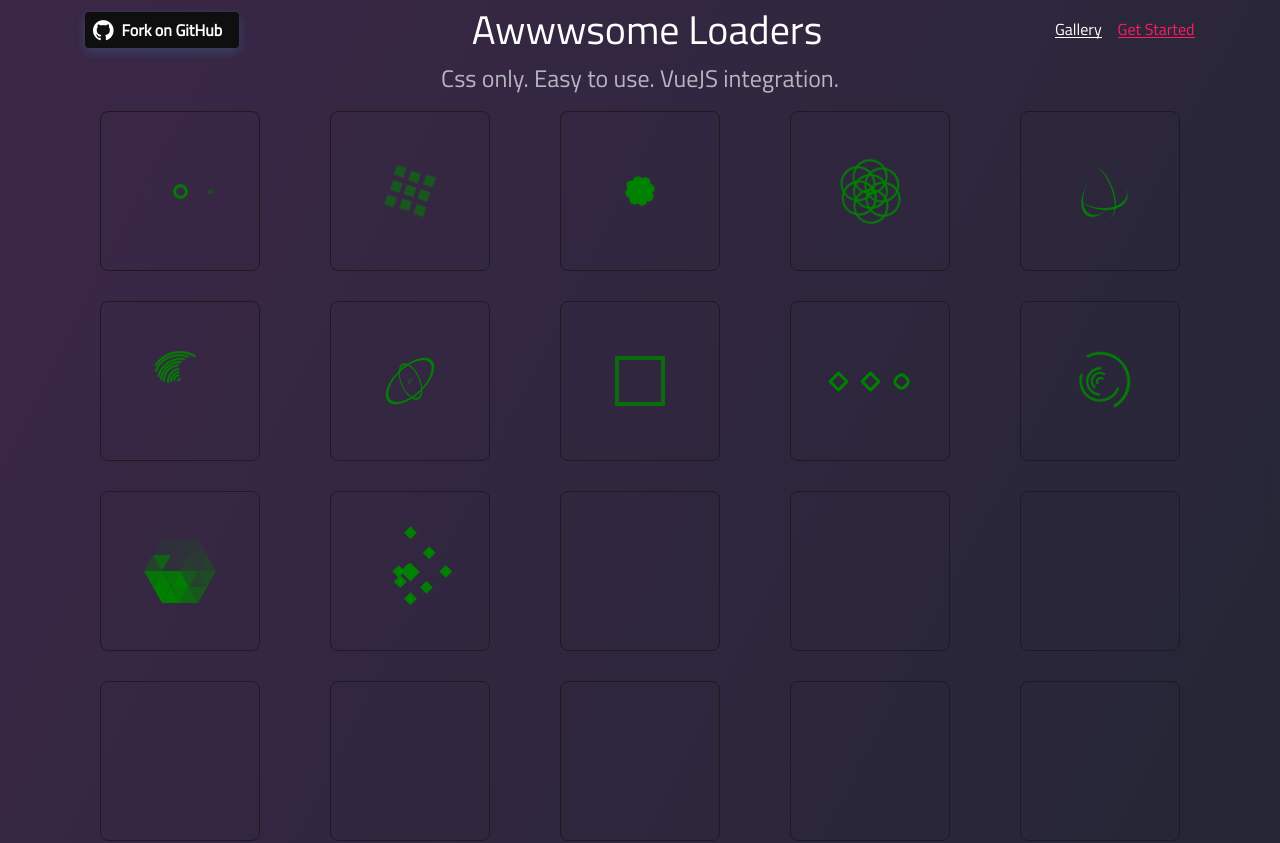
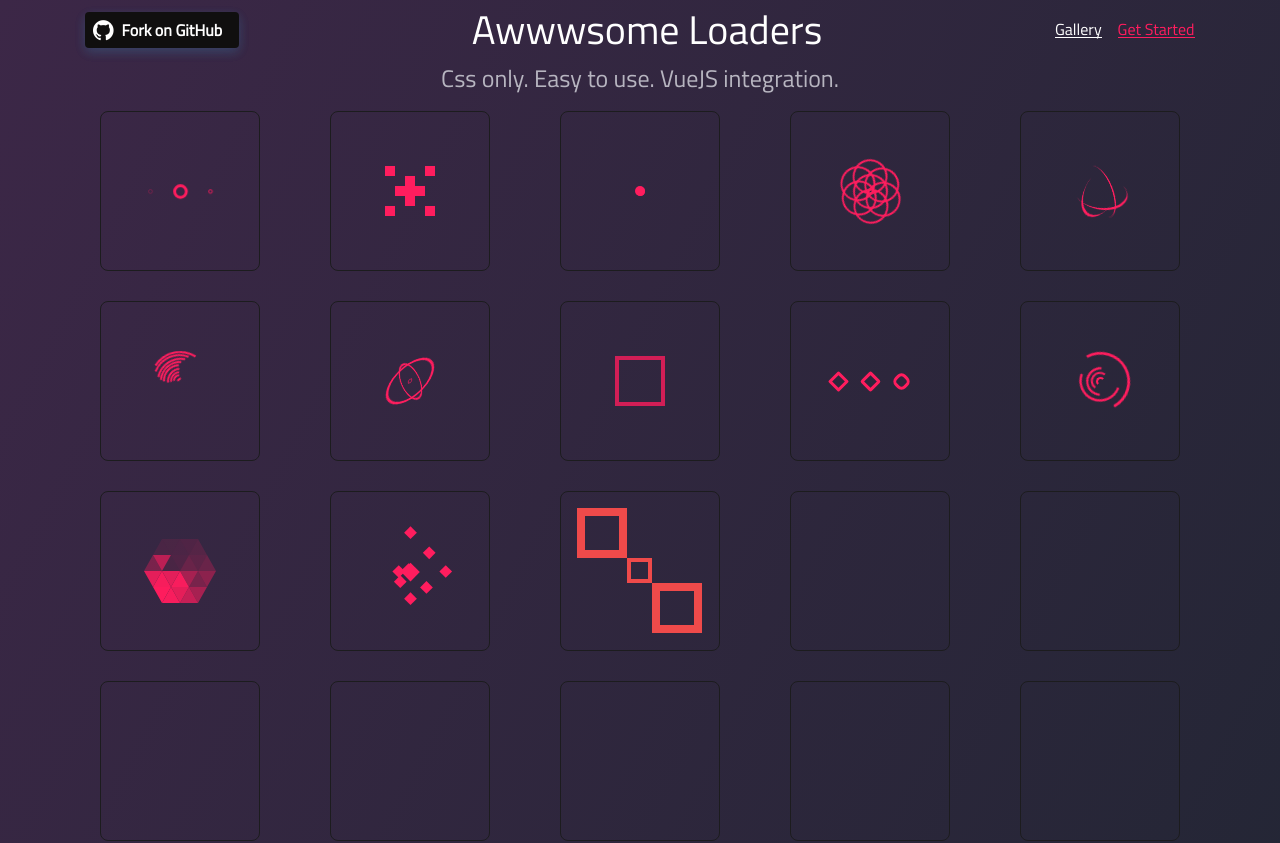
Before and after one commit to epicmaxco/epic-spinners-landing, a Vue app: page /#/ in a window 1280 px wide. Shown: the top 843 px of the page. Built offline with nearby package versions, Linux system fonts and the light colour scheme.

Commit message:
feat(swapping squares spinner): dump template

```diff
--- a/src/components/LoadersGallery.vue
+++ b/src/components/LoadersGallery.vue
@@ -111,7 +111,9 @@
       </loaders-gallery-item>
     </div>
     <div class="gallery-item-container">
-      <loaders-gallery-item></loaders-gallery-item>
+      <loaders-gallery-item>
+        <swapping-squares-spinner />
+      </loaders-gallery-item>
     </div>
     <div class="gallery-item-container">
       <loaders-gallery-item></loaders-gallery-item>
@@ -151,6 +153,7 @@
   import SemipolarSpinner from './spinners/SemipolarSpinner.vue'
   import DiamondSpinner from './spinners/DiamondSpinner.vue'
   import BreedingRhombusSpinner from './spinners/BreedingRhombusSpinner.vue'
+  import SwappingSquaresSpinner from './spinners/SwappingSquaresSpinner.vue'
 
   export default {
     name: 'LoadersGallery',
@@ -167,20 +170,14 @@
       CirclesToRhombusesSpinner,
       SemipolarSpinner,
       DiamondSpinner,
-      BreedingRhombusSpinner
+      BreedingRhombusSpinner,
+      SwappingSquaresSpinner
     },
 
     data () {
       return {
         spinnerColor: '#ff1d5e'
       }
-    },
-
-    mounted () {
-      setInterval(() => {
-        this.spinnerColor = this.spinnerColor === '#ff1d5e' ? 'green' : '#ff1d5e'
-        console.log(this.spinnerColor)
-      }, 3000)
     }
   }
 </script>
--- /dev/null
+++ b/src/components/spinners/SwappingSquaresSpinner.vue
@@ -0,0 +1,143 @@
+<template>
+  <div class="swapping-squares-spinner">
+      <div class="square one"></div>
+      <div class="square two"></div>
+      <div class="square three"></div>
+      <div class="square four"></div>
+  </div>
+</template>
+
+<script>
+  export default {
+    name: 'SwappingSquaresSpinner',
+
+    props: {
+      animationDuration: {
+        type: Number,
+        default: 2000
+      },
+      size: {
+        type: Number,
+        default: 150
+      },
+      color: {
+        type: String,
+        default: '#fff'
+      }
+    },
+
+    data () {
+      return {
+        animationBaseName: 'breeding-rhombus-spinner-animation-child',
+        rhombusesNum: 8
+      }
+    },
+
+    computed: {
+      spinnerStyle () {
+        return {
+          height: `${this.size}px`,
+          width: `${this.size}px`
+        }
+      },
+
+      rhombusStyle () {
+        return {
+          height: `${this.size / 7.5}px`,
+          width: `${this.size / 7.5}px`,
+          animationDuration: `${this.animationDuration}ms`,
+          top: `${this.size / 2.3077}px`,
+          left: `${this.size / 2.3077}px`,
+          backgroundColor: this.color
+        }
+      },
+
+      rhombusesStyles () {
+        const rhombusesStyles = []
+        const delayModifier = this.animationDuration * 0.05
+
+        for (let i = 1; i <= this.rhombusesNum; i++) {
+          rhombusesStyles.push(Object.assign({
+            animationDelay: `${delayModifier * (i + 1)}ms`
+          }, this.rhombusStyle))
+        }
+
+        return rhombusesStyles
+      },
+
+      bigRhombusStyle () {
+        return {
+          height: `${this.size / 3}px`,
+          width: `${this.size / 3}px`,
+          animationDuration: `${this.animationDuration}`,
+          top: `${this.size / 3}px`,
+          left: `${this.size / 3}px`,
+          backgroundColor: this.color
+        }
+      }
+    }
+
+  }
+</script>
+
+<style  lang="scss" scoped>
+  .swapping-squares-spinner {
+    position: relative;
+    height: 100px;
+    width: 100px;
+  }
+
+  .square {
+    width: 25px;
+    height: 25px;
+    background-color: rgba(255,255,255,0);
+    margin-right: auto;
+    margin-left: auto;
+    border: 4px solid rgba(239,74,74,1);
+    left: 37px;
+    top: 37px;
+    position: absolute;
+
+    &.one {
+      animation: swapping-squares-animation-child-1 1s infinite;
+      animation-delay: 0.5s;
+    }
+
+    &.two {
+      animation: swapping-squares-animation-child-2 1s infinite;
+    }
+
+    &.three {
+      animation: swapping-squares-animation-child-3 1s infinite;
+      animation-delay: 0.5s;
+    }
+
+    &.four {
+      animation: swapping-squares-animation-child-4 1s infinite;
+    }
+  }
+
+  @keyframes swapping-squares-animation-child-1 {
+    50% {
+      transform: translate(150%,150%) scale(2,2);
+    }
+  }
+
+  @keyframes swapping-squares-animation-child-2 {
+    50% {
+      transform: translate(-150%,150%) scale(2,2);
+    }
+  }
+
+  @keyframes swapping-squares-animation-child-3 {
+    50% {
+      transform: translate(-150%,-150%) scale(2,2);
+    }
+  }
+
+  @keyframes swapping-squares-animation-child-4 {
+    50% {
+      transform: translate(150%,-150%) scale(2,2);
+    }
+  }
+</style>
```
